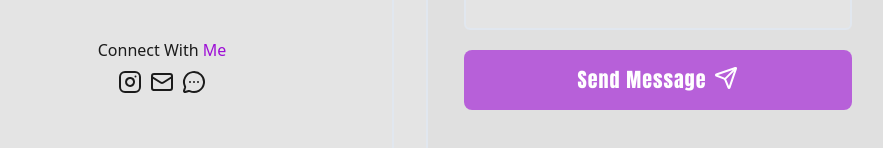
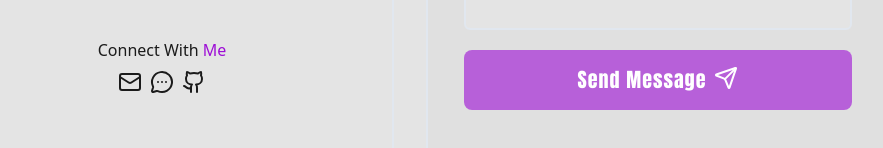
Before and after one commit to eldrianayera/Eldrian-Portfolio, a React (Vite) app: page / in a window 1280 px wide. Shown: the part 8073-8221 px from the top of the page, without its empty margins (230-1113 px from the left). Built offline with nearby package versions, Linux system fonts and the light colour scheme.

Commit message:
fix: fix img for projects

```diff
--- a/src/components/ContactSection.jsx
+++ b/src/components/ContactSection.jsx
@@ -1,6 +1,5 @@
 import {
-  HandHelping,
-  Instagram,
+  Github,
   LocationEdit,
   Mail,
   MessageCircleMore,
@@ -15,6 +14,24 @@ export const ContactSection = () => {
   const [inputName, setInputName] = useState("");
   const [inputEmail, setInputEmail] = useState("");
   const [inputMessage, setInputMessage] = useState("");
+
+  const socialMedia = [
+    {
+      name: "email",
+      logo: <Mail />,
+      link: "mailto:eldrianayera710@gmail.com",
+    },
+    {
+      name: "line",
+      logo: <MessageCircleMore />,
+      link: "https://line.me/ti/p/JmWiT-ImW3",
+    },
+    {
+      name: "github",
+      logo: <Github />,
+      link: "https://github.com/eldrianayera",
+    },
+  ];
 
   return (
     <section className="min-h-screen py-24 md:px-8 relative" id="contact">
@@ -61,15 +78,16 @@ export const ContactSection = () => {
                   Connect With <span className="text-primary">Me</span>
                 </div>
                 <div className="flex justify-center gap-2">
-                  <a href="">
-                    <Instagram />
-                  </a>
-                  <a href="">
-                    <Mail />
-                  </a>
-                  <a href="">
-                    <MessageCircleMore />
-                  </a>
+                  {socialMedia.map((item, key) => (
+                    <a
+                      target="_blank"
+                      rel="noopener noreferrer"
+                      key={item.name}
+                      href={item.link}
+                    >
+                      {item.logo}
+                    </a>
+                  ))}
                 </div>
               </div>
             </div>
--- a/src/components/ProjectsSection.jsx
+++ b/src/components/ProjectsSection.jsx
@@ -28,13 +28,18 @@ export const ProjectsSection = () => {
                 className="rounded-lg overflow-hidden mx-auto card-hover shadow-xs group bg-card h-full flex flex-col"
               >
                 {/* Image */}
-                <div className="h-48 overflow-hidden">
+                <a
+                  target="_blank"
+                  rel="noopener noreferrer"
+                  href={project.link}
+                  className="h-48 overflow-hidden"
+                >
                   <img
                     src={project.img}
                     alt={project.name}
-                    className="w-full h-full object-cover transition-transform duration-500 scale-100 group-hover:scale-107 rounded-t-lg"
+                    className="w-full h-full object-contain transition-transform duration-500 scale-100 group-hover:scale-107 rounded-t-lg"
                   />
-                </div>
+                </a>
 
                 {/* Content */}
                 <div className="flex flex-col flex-grow p-6">
@@ -90,6 +95,8 @@ export const ProjectsSection = () => {
           })}
         </div>
         <a
+          target="_blank"
+          rel="noopener noreferrer"
           href="https://github.com/eldrianayera"
           className="flex gap-2 cosmic-button mt-10 animate-bounce rounded-xl"
         >
```
Also changed, not shown: public/portofolio-images/fitwear.png, public/portofolio-images/nutriplan.png.
